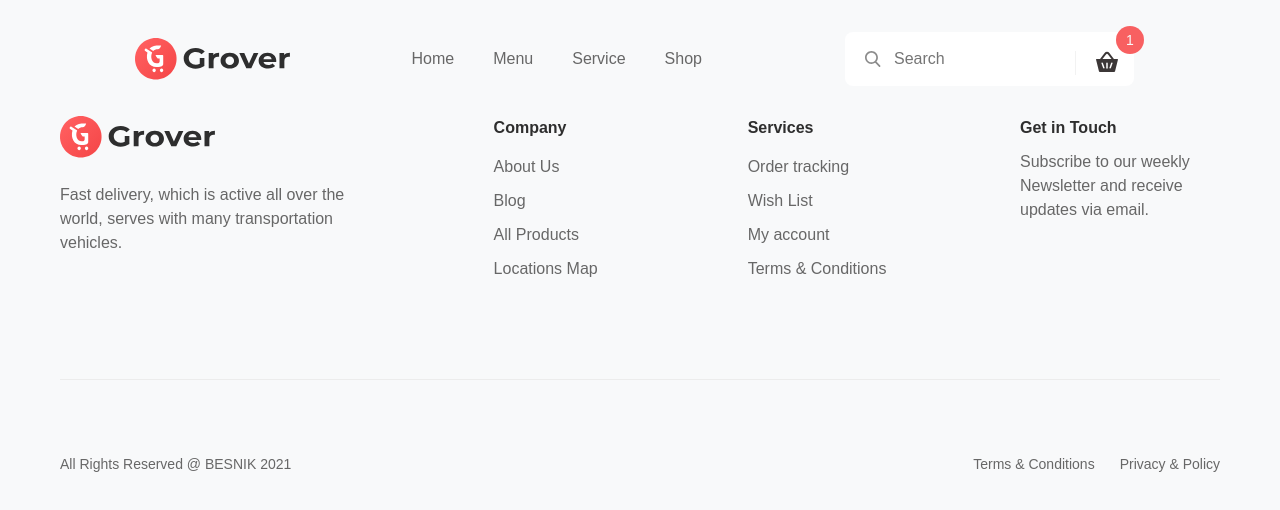
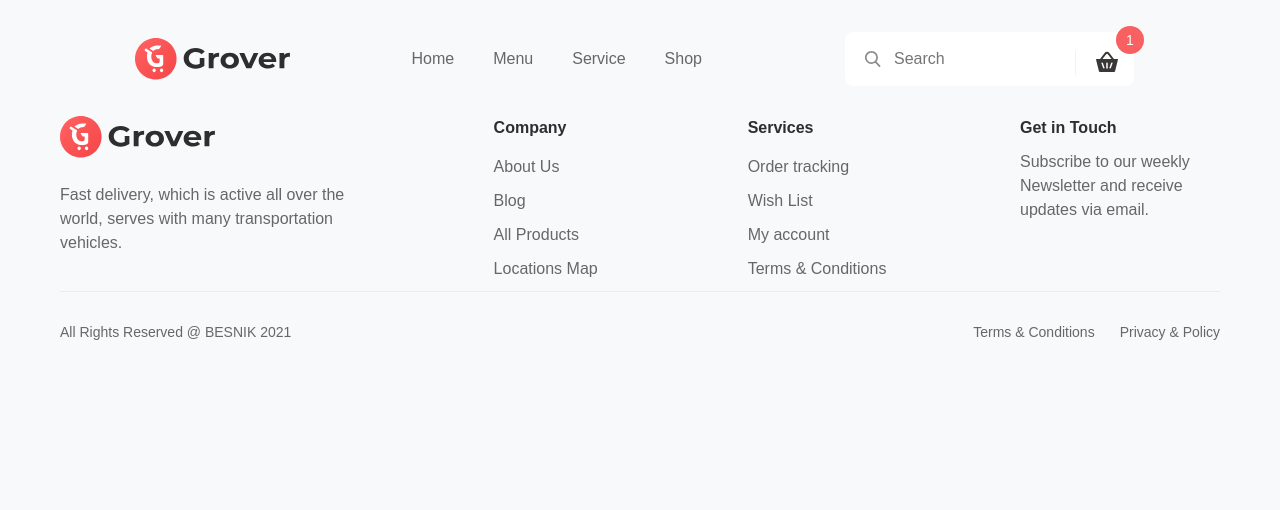
Before and after one commit to Tornikee77/Grover, a React (Vite) app: page / in a window 1280 px wide. Shown: the top 510 px of the page. Built offline with nearby package versions, Linux system fonts and the light colour scheme.

Commit message:
Update Footer.module.css

```diff
--- a/src/components/organisms/Footer/Footer.module.css
+++ b/src/components/organisms/Footer/Footer.module.css
@@ -1,7 +1,6 @@
 .footer {
   display: flex;
   max-width: 1200px;
-  height: 463px;
   flex-wrap: wrap;
   margin: 0 auto;
   padding: 30px 20px;
```
